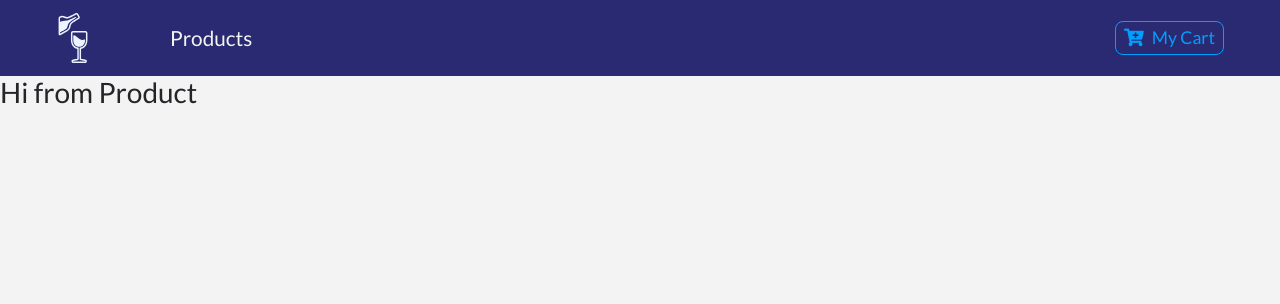
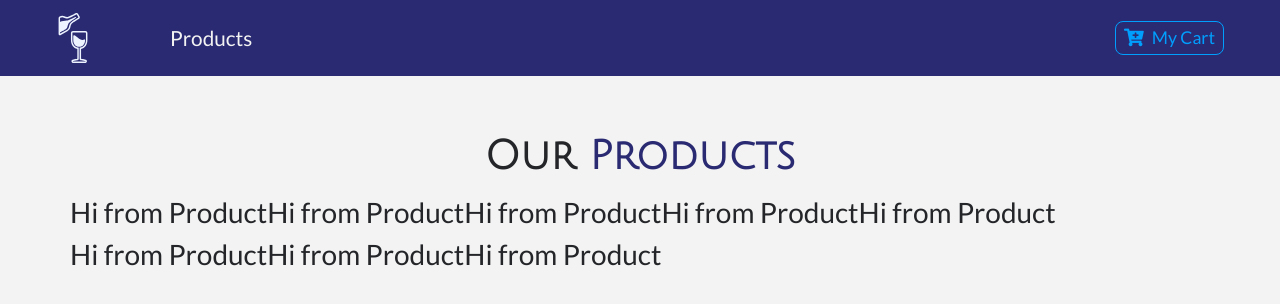
Before and after one commit to lesore0789/react-wine-store, a React (Create React App) app: page / in a window 1280 px wide. Shown: the top 304 px of the page. Built offline with nearby package versions, Linux system fonts and the light colour scheme; a web font is replaced by a local one.

Commit message:
Configure ProductList component and context api

```diff
--- a/src/components/ProductList.js
+++ b/src/components/ProductList.js
@@ -1,12 +1,28 @@
 import React, {Component} from 'react';
 import Product from "./Product";
+import Title from './Title';
+import {ProductConsumer} from '../context';
 
 export default class ProductList extends Component {
     render() {
         return (
-            <div>
-                <Product></Product>
-            </div>
+            <React.Fragment>
+                <div className="py-5">
+                    <div className="container">
+                        <Title name="our" title="products" />
+                        <div className="row">
+                            <ProductConsumer>
+                                {value=>{
+                                    return value.products.map(product =>{
+                                        return <Product key={product.id} product={product} />
+                                    })
+                                }}
+                            </ProductConsumer>
+                        </div>
+                    </div>
+                </div>
+            </React.Fragment>
+            // <Product />
         )
     }
 }
--- /dev/null
+++ b/src/components/Title.js
@@ -0,0 +1,13 @@
+import React, {Component} from 'react';
+
+export default function Title ({name, title}) {
+    return (
+        <div className="row">
+            <div className="col-10 mx-auto my-2 text-center text-title-reg">
+                <h1 className="text-capitalize font-weight-bold">
+                {name} <strong className="text-blue">{title}</strong>
+                </h1>
+            </div>
+        </div>
+    )
+}
--- /dev/null
+++ b/src/context.js
@@ -0,0 +1,34 @@
+import React, {Component} from 'react';
+import {storeProducts, detailProduct} from './data';
+
+const ProductContext = React.createContext();
+// Provider
+// Consumer
+
+class ProductProvider extends Component {
+    state ={
+        products: storeProducts,
+        detailProduct: detailProduct
+    }
+    handleDetail = () => {
+        console.log('hello from detail');
+    }
+    addToCart = () => {
+        console.log('hello from add to cart');
+    }
+    render() {
+        return (
+            <ProductContext.Provider value={{
+                ...this.state,
+                handleDetail: this.handleDetail,
+                addToCart: this.addToCart
+            }}>
+                {this.props.children}
+            </ProductContext.Provider>
+        )
+    }
+}
+
+const ProductConsumer = ProductContext.Consumer;
+
+export {ProductProvider, ProductConsumer};
```
Also changed, not shown: src/index.js (+6 -1 lines).
